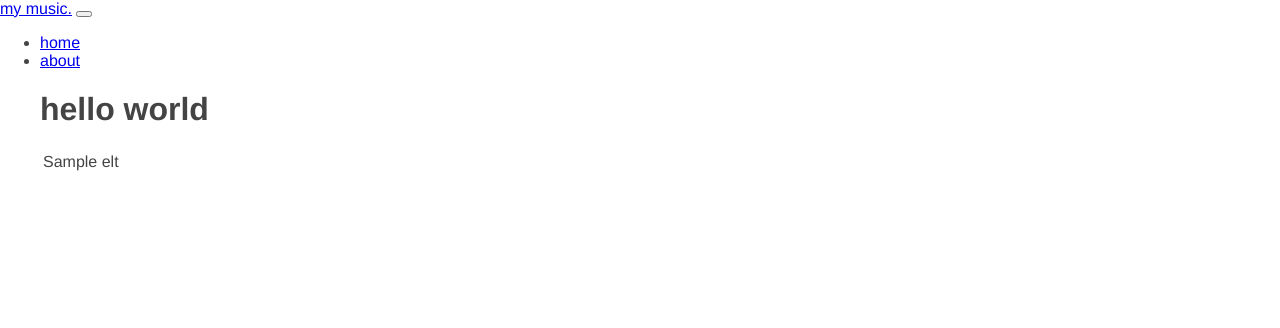
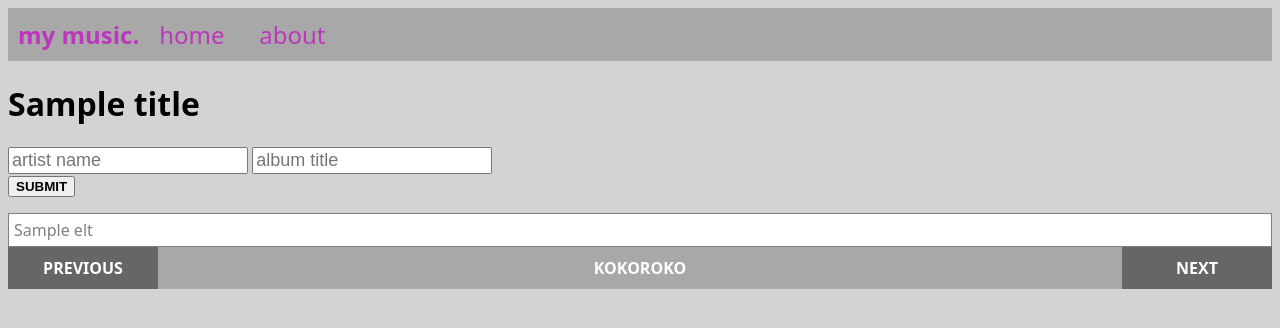
Before and after one commit to krzyssikora/media_list, a Flask app: template music_flask/music_flask/templates/index.html in a window 1280 px wide. Shown: the top 328 px of the page. Run offline with Flask 2, Linux system fonts and the light colour scheme; the template is opened without the code that fills it: most values are stand-ins (such as "Sample title", 1, 10 or a date in 2020); some libraries are stand-ins or nearby versions.

Commit message:
added simple query in flask

```diff
--- a/music_flask/music_flask/__init__.py
+++ b/music_flask/music_flask/__init__.py
@@ -1,7 +1,6 @@
-from flask import Flask, render_template
-# import sys
-# sys.path.insert(0, 'C:/Users/krzys/Documents/Python/lekcje/music_list/')
-from music_flask import config, database, utils
+from flask import Flask, render_template, request
+from music_flask import config, utils, api
+from music_flask.config import _logger
 
 app = Flask(__name__)
 
@@ -9,9 +8,17 @@ app = Flask(__name__)
 @app.route('/')
 def index():
     title = 'my music'
-    table = utils.convert_dicts_to_list_of_tuples(database.get_albums_by_title_or_artist('string', 'shostakovich'),
-                                                  config.DB_ALBUMS_COLUMNS)
-    return render_template('index.html', title=title, table=table)
+    users_query, table = api.get_query()
+    return render_template('index.html', title=title, table=table, query=users_query)
+
+
+@app.route('/query', methods=['POST'])
+def query():
+    artist_name = request.form.get('artist_name')
+    album_title = request.form.get('album_title')
+    title = 'my music'
+    users_query, table = api.get_query(artist_name, album_title)
+    return render_template('index.html', title=title, table=table, query=users_query)
 
 
 @app.route('/about')
@@ -22,3 +29,6 @@ def about():
 
 if __name__ == '__main__':
     app.run(debug=True)
+
+
+# todo cut results of queries into pieces of 10 (custom)
--- /dev/null
+++ b/music_flask/music_flask/static/css/styles.css
@@ -0,0 +1,110 @@
+body {
+  background-color: lightgray;
+  font-family: system-ui,-apple-system,"Segoe UI",Roboto,"Helvetica Neue","Noto Sans","Liberation Sans",Arial,sans-serif,"Apple Color Emoji","Segoe UI Emoji","Segoe UI Symbol","Noto Color Emoji";
+}
+
+#search {
+  display: flex;
+  flex-wrap: wrap;
+  justify-content: space-between;
+  min-width: 50%;
+}
+
+.form-group {
+  display: inline-block;
+  min-width: 20%;
+}
+
+.form {
+  font-size: large;
+}
+
+#btn-submit {
+  text-transform: uppercase;
+  font-weight: bold;
+}
+
+table, th, td {
+  background-color: white;
+  border-collapse: collapse;
+  padding: 5px;
+  border: 1px solid;
+  color: gray;
+}
+
+th {
+  font-weight: bold;
+  background-color: rgb(144, 144, 144);
+  color:midnightblue;
+}
+
+table {
+  width: 100%;
+}
+
+#menu-bar {
+  font-size: x-large;
+	width: 100%;
+	display: flex;
+	background-color: rgb(169, 168, 168);
+	justify-content: flex-start;
+}
+
+.menu-item {
+  display: block;
+  padding: 10px;
+	/* color: #fff; */
+  color: rgb(188, 55, 188);
+  text-decoration: none;
+	/* font-weight: bold; */
+	/* text-align: center; */
+	min-width: 80px;
+	/* background-color: #666; */
+}
+
+#menu-item-main {
+  font-weight: bold;
+}
+
+.menu-item:hover {
+  font-weight: bold;
+  background-color: rgb(128, 128, 128);
+  color: rgb(255, 141, 255);
+}
+
+
+#pages-controls {
+	bottom: 0;
+	width: 100%;
+	display: flex;
+	background-color: rgb(169, 168, 168);
+	justify-content: space-between;
+}
+
+#pages-controls .slide {
+	display: block;
+  padding-top: 10px;
+  padding-bottom: 10px;
+	color: #fff;
+	font-weight: bold;
+	text-transform: uppercase;
+	text-decoration: none;
+	text-align: center;
+	width: 150px;
+	background-color: #666;
+}
+
+#page-info {
+  display: block;
+  padding-top: 10px;
+  padding-bottom: 10px;
+	text-align: center;
+  font-weight: bold;
+  text-transform: uppercase;
+  color: #fff;
+}
+
+.results {
+  /* position: absolute; */
+  bottom: 20px;
+}
--- /dev/null
+++ b/music_flask/music_flask/static/js/script.js
@@ -0,0 +1,37 @@
+(function() {
+    "use strict";
+
+    window.addEventListener("load", function() {
+        // how many pages?
+        const pageCount = 3;  // to be changed
+        // DOM elements
+        // page info
+        const page_info = document.querySelector("#page-info");
+        // next button
+        const next = document.getElementById("next");
+        // previous button
+        const previous = document.getElementById("prev");
+
+        let counter = 1;
+
+        next.addEventListener("click", function(evt){
+            evt.preventDefault();
+            counter++;
+            if(counter > pageCount){
+                counter = 1;
+            };
+            console.log(counter);
+            page_info.innerHTML = 'page ' + counter + '/' + pageCount;
+        })
+
+        previous.addEventListener("click", function(evt){
+            evt.preventDefault();
+            counter--;
+            if(counter < 1){
+                counter = pageCount;
+            };
+            console.log(counter);
+            page_info.innerHTML = 'page ' + counter + '/' + pageCount;
+        })
+    });
+})();
--- a/music_flask/music_flask/static/styles.css
+++ /dev/null
@@ -1,90 +0,0 @@
-/* body {
-  color: red;
-}
-
-table, th, td {
-  border: 1px solid;
-  color: gray;
-}
-
-table {
-  border-collapse: collapse;
-  width: 100%;
-} */
-
-body {
-  margin: 0;
-  padding: 0;
-  font-family: "Helvetica Neue", Helvetica, Arial, sans-serif;
-  color: #444;
-}
-/*
- * Formatting the header area
- */
-header {
-  background-color: #DFB887;
-  height: 35px;
-  width: 100%;
-  opacity: .9;
-  margin-bottom: 10px;
-}
-header h1.logo {
-  margin: 0;
-  font-size: 1.7em;
-  color: #fff;
-  text-transform: uppercase;
-  float: left;
-}
-header h1.logo:hover {
-  color: #fff;
-  text-decoration: none;
-}
-/*
- * Centering the body content
- */
-.container {
-  width: 1200px;
-  margin: 0 auto;
-}
-div.home {
-  padding: 10px 0 30px 0;
-  background-color: #E6E6FA;
-  -webkit-border-radius: 6px;
-     -moz-border-radius: 6px;
-          border-radius: 6px;
-}
-div.about {
-  padding: 10px 0 30px 0;
-  background-color: #E6E6FA;
-  -webkit-border-radius: 6px;
-     -moz-border-radius: 6px;
-          border-radius: 6px;
-}
-h2 {
-  font-size: 3em;
-  margin-top: 40px;
-  text-align: center;
-  letter-spacing: -2px;
-}
-h3 {
-  font-size: 1.7em;
-  font-weight: 100;
-  margin-top: 30px;
-  text-align: center;
-  letter-spacing: -1px;
-  color: #999;
-}
-.menu {
-  float: right;
-  margin-top: 8px;
-}
-.menu li {
-  display: inline;
-}
-.menu li + li {
-  margin-left: 35px;
-}
-.menu li a {
-  color: #444;
-  text-decoration: none;
-}
--- a/music_flask/music_flask/templates/index.html
+++ b/music_flask/music_flask/templates/index.html
@@ -1,13 +1,34 @@
 {% extends "layout.html" %}
 {% block content %}
+
 <div class="container">
-    <h1>hello world</h1>
+    <h1>{{ title }}</h1>
+    <div id="search">
+        <form action="/query" method="POST">
+            <div class="form-group">
+                <input type="text" class="form" placeholder="artist name" name="artist_name">
+            </div>
+            <div class="form-group">
+                <input type="text" class="form" placeholder="album title" name="album_title">
+            </div>
+            <br/>
+            <button type="submit" id="btn-submit">submit</button>
+        </form>
+    </div>
+    <div id="query">
+        <p>
+            {% if query %}
+            <b>query</b>: {{ query }}
+            {% endif %}
+        </p>
+    </div>
+    <div id="results">
         <table>
-        {% for row in table%}
-        {% if row.0 == 'album_id' %}
+            {% for row in table %}
+            {% if row.0 == 'id' or row.0 == '#' %}
             <tr>
                 {% for elt in row %}
-            <td>{{ elt }}</td>
+                <th>{{ elt }}</th>
                 {% endfor %}
             </tr>
             {% else %}
@@ -20,8 +41,16 @@
             {% endfor %}
         </table>
     </div>
+</div>
+<div class="container" id="pages-controls">
+    <a href="#" id="prev" class="slide">Previous</a>
+    <a id="page-info"> kokoroko </a>
+    <a href="#" id="next" class="slide">Next</a>
+</div>
 
 <!-- optional javascript -->
+<script src="https://code.jquery.com/jquery-2.1.4.min.js"></script>
+<script src="{{ url_for('static', filename='js/script.js') }}"></script>
 <!-- jquery first, then Popper.js, then Bootstrap JS-->
 <!--<script src="https://cdn.jsdelivr.net/npm/bootstrap@5.2.0-beta1/dist/js/bootstrap.bundle.min.js" integrity="sha384-pprn3073KE6tl6bjs2QrFaJGz5/SUsLqktiwsUTF55Jfv3qYSDhgCecCxMW52nD2" crossorigin="anonymous"></script>-->
 <!--<script src="https://cdn.jsdelivr.net/npm/@popperjs/core@2.11.5/dist/umd/popper.min.js" integrity="sha384-Xe+8cL9oJa6tN/veChSP7q+mnSPaj5Bcu9mPX5F5xIGE0DVittaqT5lorf0EI7Vk" crossorigin="anonymous"></script>-->
--- a/music_flask/music_flask/templates/layout.html
+++ b/music_flask/music_flask/templates/layout.html
@@ -4,55 +4,22 @@
     <meta charset="UTF-8">
     <meta name="viewport" content="width=device-width, initial-scale=1">
     <title>{{ title }}</title>
-<!--    <link href="https://cdn.jsdelivr.net/npm/bootstrap@5.2.0-beta1/dist/css/bootstrap.min.css" rel="stylesheet" integrity="sha384-0evHe/X+R7YkIZDRvuzKMRqM+OrBnVFBL6DOitfPri4tjfHxaWutUpFmBp4vmVor" crossorigin="anonymous">-->
+    <!-- <link href="https://cdn.jsdelivr.net/npm/bootstrap@5.2.0-beta1/dist/css/bootstrap.min.css" rel="stylesheet" integrity="sha384-0evHe/X+R7YkIZDRvuzKMRqM+OrBnVFBL6DOitfPri4tjfHxaWutUpFmBp4vmVor" crossorigin="anonymous"> -->
 
     <link rel="stylesheet" href="{{ url_for('static', filename='css/styles.css') }}">
-<!--    <link href="/css/styles.css" type="css" rel="stylesheet">-->
+    <script src="https://code.jquery.com/jquery-2.1.4.min.js"></script>
+    <script src="{{ url_for('static', filename='js/script.js') }}"></script>
 </head>
+
 <body>
-<nav class="navbar navbar-expand-lg bg-light">
-  <div class="container-fluid">
-    <a class="navbar-brand" href="/">my music.</a>
-    <button class="navbar-toggler" type="button" data-bs-toggle="collapse" data-bs-target="#navbarSupportedContent" aria-controls="navbarSupportedContent" aria-expanded="false" aria-label="Toggle navigation">
-      <span class="navbar-toggler-icon"></span>
-    </button>
-    <div class="collapse navbar-collapse" id="navbarSupportedContent">
-      <ul class="navbar-nav me-auto mb-2 mb-lg-0">
-        <li class="nav-item">
-          <a class="nav-link active" aria-current="page" href="{{ url_for('index') }}">home</a>
-        </li>
-        <li class="nav-item">
-          <a class="nav-link" href="{{ url_for('about') }}">about</a>
-        </li>
-
-<!--        <li class="nav-item dropdown">-->
-<!--          <a class="nav-link dropdown-toggle" href="#" id="navbarDropdown" role="button" data-bs-toggle="dropdown" aria-expanded="false">-->
-<!--            dropdown-->
-<!--          </a>-->
-<!--          <ul class="dropdown-menu" aria-labelledby="navbarDropdown">-->
-<!--            <li><a class="dropdown-item" href="#">Action</a></li>-->
-<!--            <li><a class="dropdown-item" href="#">Another action</a></li>-->
-<!--            <li><hr class="dropdown-divider"></li>-->
-<!--            <li><a class="dropdown-item" href="#">Something else here</a></li>-->
-<!--          </ul>-->
-<!--        </li>-->
-
-<!--        <li class="nav-item">-->
-<!--          <a class="nav-link disabled">disabled</a>-->
-<!--        </li>-->
-      </ul>
-
-<!--      <form class="d-flex" role="search">-->
-<!--        <input class="form-control me-2" type="search" placeholder="search" aria-label="search">-->
-<!--        <button class="btn btn-outline-success" type="submit">search</button>-->
-<!--      </form>-->
-
+<nav id="menu-bar-nav">
+    <div id="menu-bar">
+      <a class="menu-item" id="menu-item-main" href="{{ url_for('index') }}">my music.</a>
+      <a class="menu-item" href="{{ url_for('index') }}">home</a>
+      <a class="menu-item" href="{{ url_for('about') }}">about</a>
     </div>
-  </div>
 </nav>
-<div class="container">
       {% block content %}
       {% endblock %}
-</div>
 </body>
 </html>
--- a/music_flask/setup.py
+++ b/music_flask/setup.py
@@ -8,4 +8,5 @@ setup(
         'flask',
         'prettytable'
     ],
+    devtool='inline-source-map',
 )
```
Also changed, not shown: music_flask/music_flask/api.py (+21 -4 lines), music_flask/music_flask/config.py (+44 -20 lines), music_flask/music_flask/database.py (+52 -19 lines), music_flask/music_flask/templates/layout - Copy.html (added, +55 -0 lines), music_flask/music_flask/utils.py (+21 -1 lines). Lines whose indentation alone changed are shown as unchanged.
